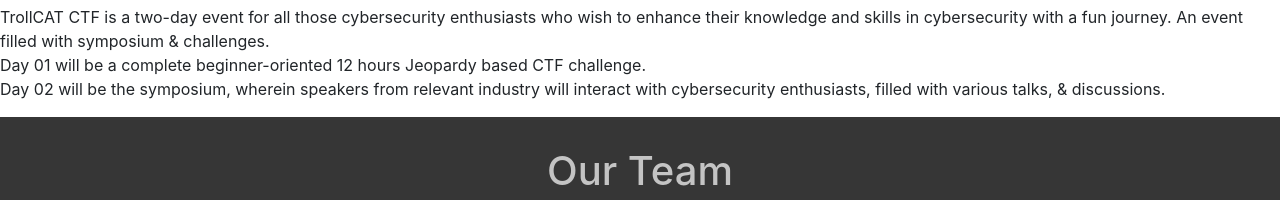
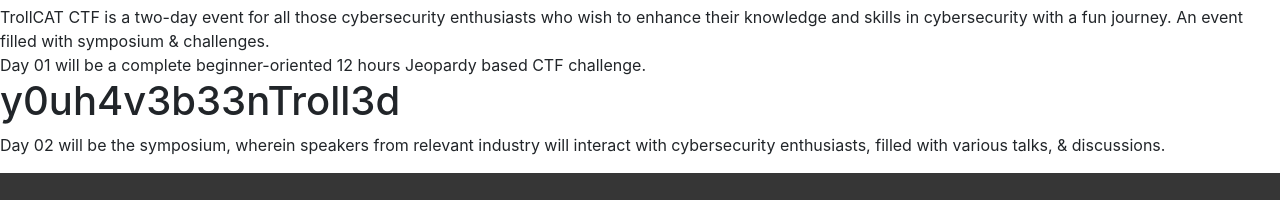
Before and after one commit to harshrai12/cshub-landing, a Gatsby site: page / in a window 1280 px wide. Shown: the part 2364-2564 px from the top of the page. Built offline with nearby package versions, Linux system fonts and the light colour scheme; Gatsby itself is replaced by a stand-in of ours.

```diff
--- a/src/pages/index.js
+++ b/src/pages/index.js
@@ -60,6 +60,7 @@ const Home = props => (
 
       <ul className="ctfsubs">
       <li className="ctfsubs">Day 01 will be a complete beginner-oriented 12 hours Jeopardy based CTF challenge.</li>
+      <h1 className="hidden-text"> y0uh4v3b33nTroll3d</h1>
       <li className="ctfsubs">Day 02 will be the symposium, wherein speakers from relevant industry will interact with cybersecurity enthusiasts, filled with various talks, & discussions.</li>
       </ul>
 
--- a/src/styles/_base.scss
+++ b/src/styles/_base.scss
@@ -219,6 +219,9 @@ ul {
 
 
 }
+.hidden-text{
+  color: black;
+}
 
 .text {
   position: relative;
```
